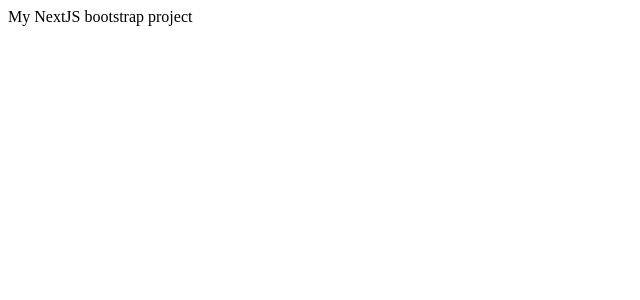
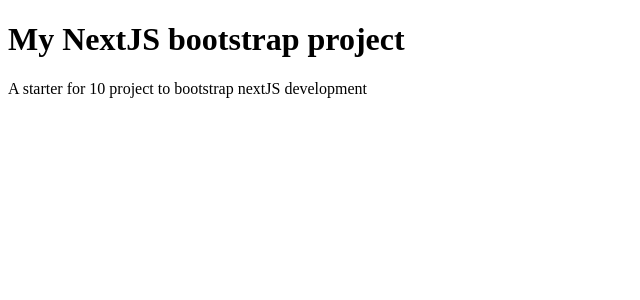
Before and after one commit to adambirse/try-tailwind, a Next.js app: page / in a window 1280 px wide. Shown: the top 300 px of the page, without its empty margins (0-640 px from the left). Built offline with nearby package versions, Linux system fonts and the light colour scheme.

Commit message:
home page updated

```diff
--- a/package.json
+++ b/package.json
@@ -44,7 +44,7 @@
   "husky": {
     "hooks": {
       "pre-commit": "lint-staged --quiet",
-      "pre-push": "yarn lint"
+      "pre-push": "npm run lint"
     }
   },
   "lint-staged": {
--- a/src/pages/index.tsx
+++ b/src/pages/index.tsx
@@ -1,3 +1,4 @@
 export default function Page() {
-  return <>My NextJS bootstrap project</>;
+  return <><h1>My NextJS bootstrap project</h1>
+  <p>A starter for 10 project to bootstrap nextJS development</p></>;
 }
```
